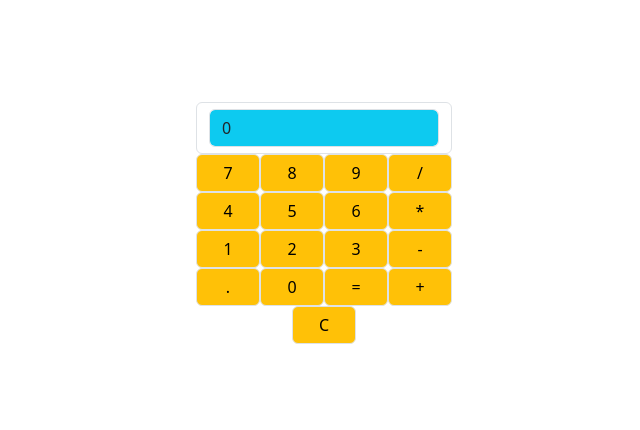
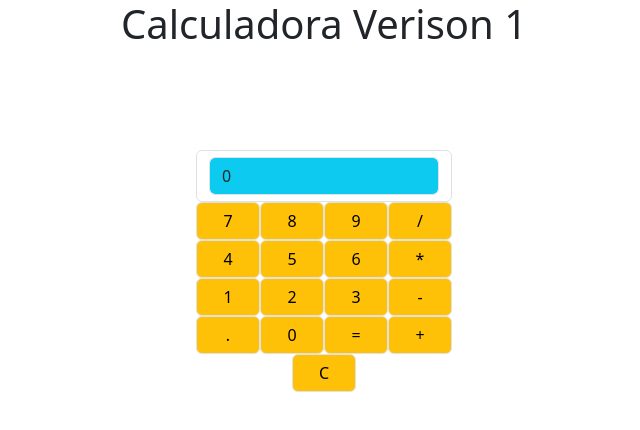
Before and after one commit to Jhonuruena/calculadora1, a plain HTML site: page index.html in a window 1280 px wide. Shown: the whole page, without its empty margins (316-956 px from the left). Drawn offline with nearby package versions, Linux system fonts and the light colour scheme.

Commit message:
3 commit - agregar titulo

```diff
--- a/index.html
+++ b/index.html
@@ -9,7 +9,7 @@
     <script src="https://unpkg.com/mathjs/lib/browser/math.js"></script>
 </head>
 <body>
-
+    <h1 class="titulo" style="text-align: center;">Calculadora Verison 1</h1>
     <script src="calculadora1.js"></script>
 </body>
 </html>
```
Also changed, not shown: calculadora1.js (line endings or trailing spaces).
